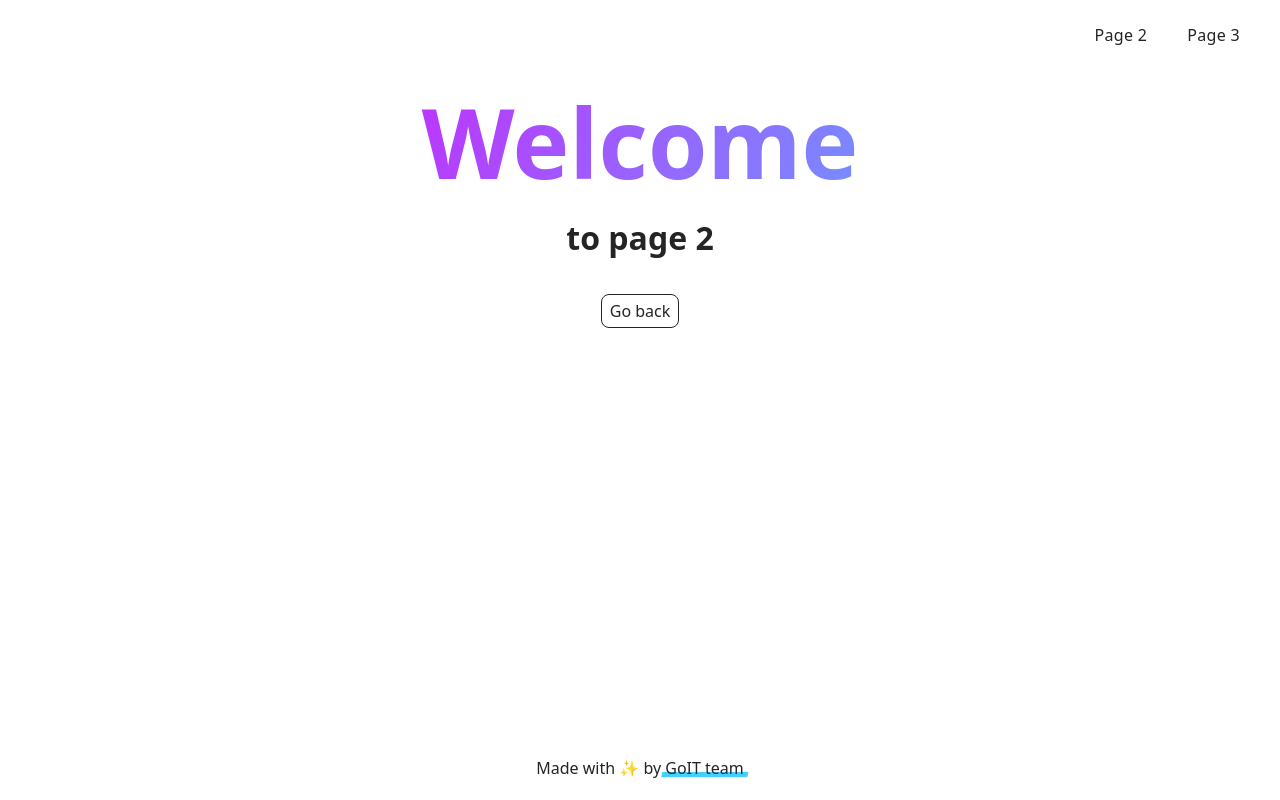
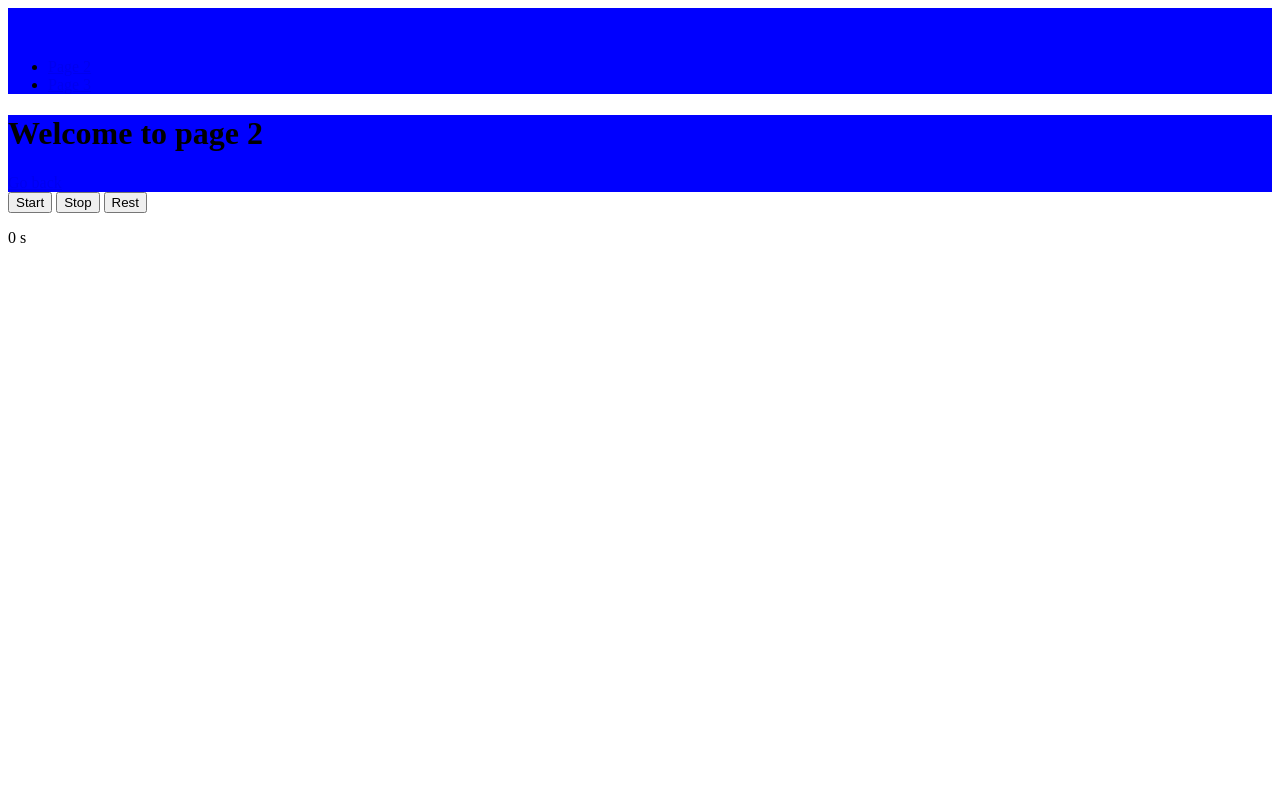
Before and after one commit to Sveta-pu/modul-10-js, a website built with Vite: page src/page-2.html in a window 1280 px wide. Built offline with nearby package versions, Linux system fonts and the light colour scheme.

Commit message:
setTimeout aetInterval

```diff
--- a/src/css/header.css
+++ b/src/css/header.css
@@ -1,44 +1,7 @@
-.header {
-  padding: 20px 0;
+.button {
+  text-align: center;
 }
-.nav {
-  display: flex;
-  justify-content: space-between;
+
+.container {
+  background-color: blue;
 }
-.nav-logo {
-  display: inline-flex;
-  align-items: center;
-  justify-content: center;
-}
-.nav-list {
-  display: flex;
-  align-items: center;
-  justify-content: flex-end;
-  gap: 40px;
-}
-.nav-link {
-  position: relative;
-  display: block;
-  font-weight: 500;
-  letter-spacing: 0.02em;
-  transition: 200ms ease-in;
-}
-.nav-link:hover,
-.nav-link:focus {
-  color: #747bff;
-}
-.nav-link::after {
-  content: '';
-  position: absolute;
-  bottom: 0;
-  left: 50%;
-  transform: translateX(-50%) translateY(100%);
-  width: 110%;
-  height: 4px;
-  border-radius: 4px;
-  transform-origin: center;
-  animation: stretch 400ms cubic-bezier(0.68, -0.55, 0.27, 1.55) 200ms both;
-}
-.nav-link.active::after {
-  background: #747bff;
-}
--- a/src/main.js
+++ b/src/main.js
@@ -0,0 +1,48 @@
+// const button = document.querySelector('button');
+
+// const onClick = () => {
+//   const timerId = setTimeout(() => {
+//     console.log('nnnnnnnnnnnnnnnnnn');
+//   }, 2000);
+
+//   console.log(timerId);
+// };
+
+// button.addEventListener('click', onClick);
+
+// const container = document.querySelector('.container');
+// const onClick = () => {
+//   const timerId = setTimeout(() => {
+//     console.log('якшо клфкшиш нак контейнер');
+//   }, 1000);
+// };
+const startBtn = document.querySelector('.js-start');
+const stopBtn = document.querySelector('.js-stop');
+const restBtn = document.querySelector('.js-rest');
+const timerDisplay = document.querySelector('.js-timer');
+
+let intervalId = null;
+let seconds = 0;
+
+startBtn.addEventListener('click', () => {
+  // якщо інтервал уже працює — не запускаємо новий
+  if (intervalId !== null) return;
+
+  intervalId = setInterval(() => {
+    seconds += 1;
+    timerDisplay.textContent = `${seconds} s`;
+  }, 1000);
+});
+
+stopBtn.addEventListener('click', () => {
+  clearInterval(intervalId);
+  intervalId = null; // обнуляємо, щоб можна було знову стартувати
+  console.log(`Секундомір зупинено на ${seconds} секундах.`);
+});
+
+restBtn.addEventListener('click', () => {
+  clearInterval(intervalId); // зупиняємо таймер, якщо він працює
+  intervalId = null; // обнуляємо ID, щоб потім можна було знову натиснути Start
+  seconds = 0; // скидаємо лічильник секунд
+  timerDisplay.textContent = '0 second'; // оновлюємо текст у DOM
+});
--- a/src/page-2.html
+++ b/src/page-2.html
@@ -5,7 +5,7 @@
     <meta http-equiv="X-UA-Compatible" content="IE=edge" />
     <meta name="viewport" content="width=device-width, initial-scale=1.0" />
     <title>Page 2</title>
-    <link rel="stylesheet" href="./css/styles.css" />
+    <link rel="stylesheet" href="./css/header.css" />
   </head>
   <body>
     <load
@@ -21,8 +21,11 @@
         </h1>
         <load src="./partials/back-link.html" />
       </div>
+      <button class="js-start">Start</button>
+      <button class="js-stop">Stop</button>
+      <button class="js-rest">Rest</button>
+      <p class="js-timer">0 s</p>
     </main>
-
-    <load src="./partials/footer.html" />
+    <script type="module" src="./main.js"></script>
   </body>
 </html>
```
